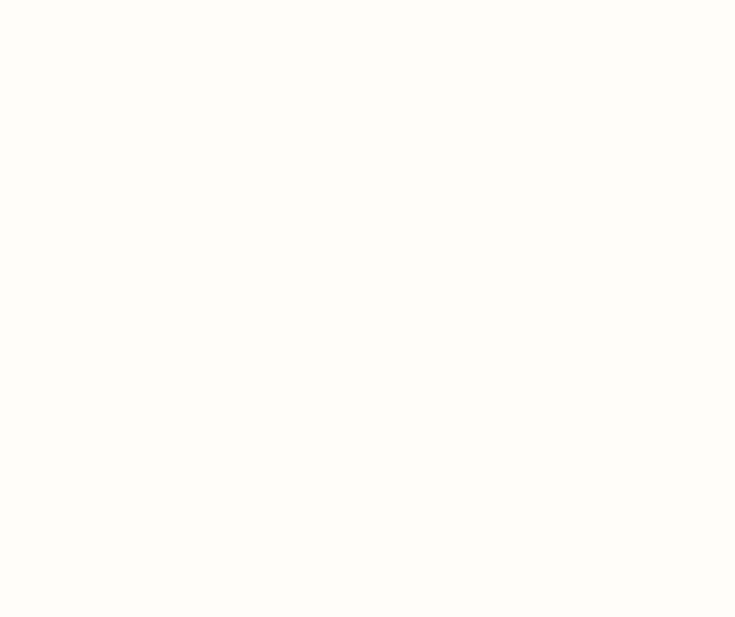
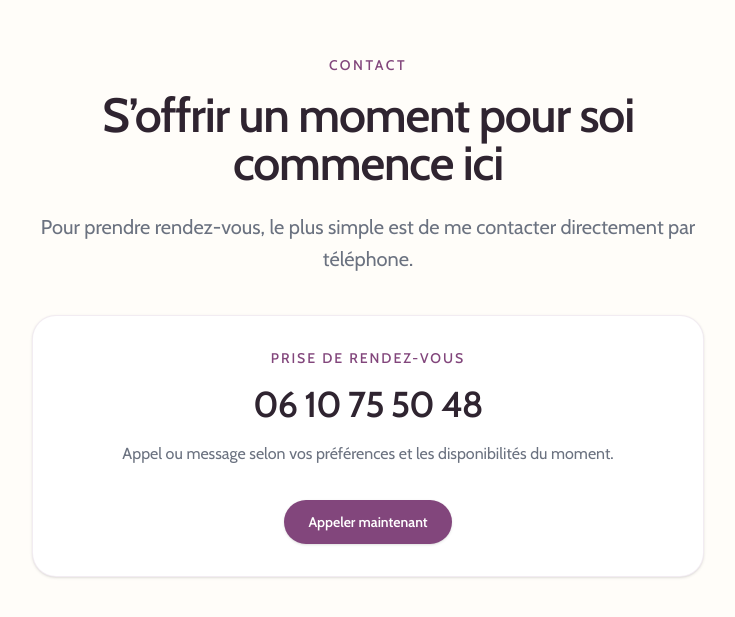
Before and after one commit to sgautier-dev/amamassageyoga, a Next.js app: page / in a window 1280 px wide. Shown: the part 6323-6940 px from the top of the page, without its empty margins (272-1007 px from the left). Before the commit the page ends 6250 px from the top, so only its background shows below. Built offline with nearby package versions, Linux system fonts and the light colour scheme.

Commit message:
added contact

```diff
--- a/src/app/page.tsx
+++ b/src/app/page.tsx
@@ -1,4 +1,5 @@
 import About from "@/components/About"
+import Contact from "@/components/Contact"
 import Experience from "@/components/Experience"
 import FeaturedService from "@/components/FeaturedService"
 import Header from "@/components/Header"
@@ -18,6 +19,7 @@ export default function HomePage() {
 			<About />
 			<Universe />
 			<Location />
+			<Contact />
 		</main>
 	)
 }
```
